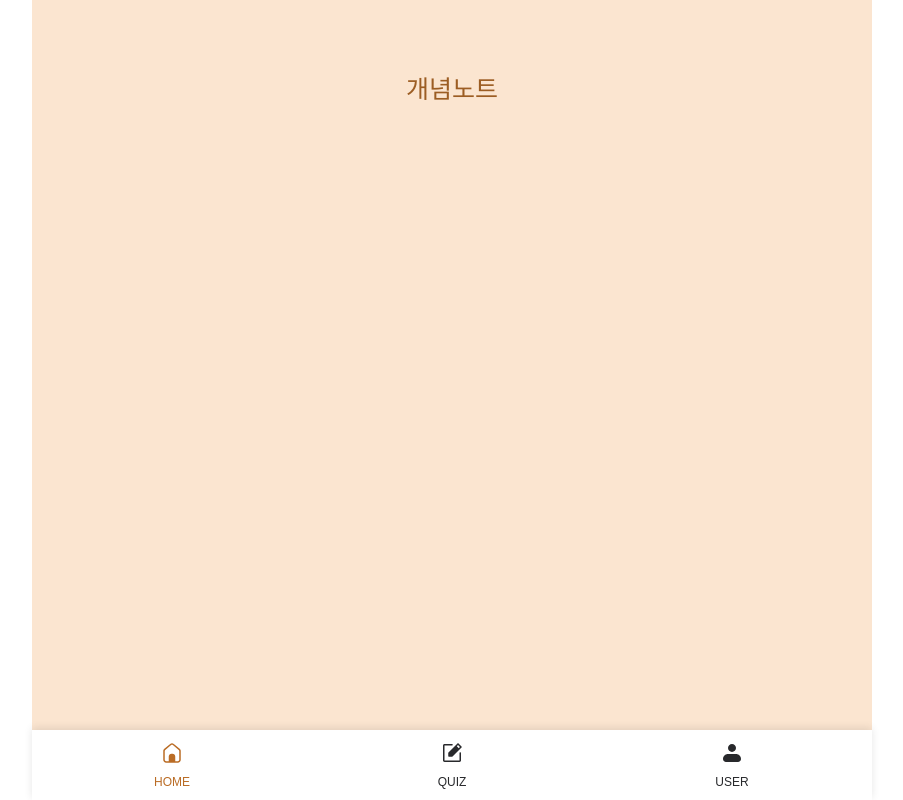
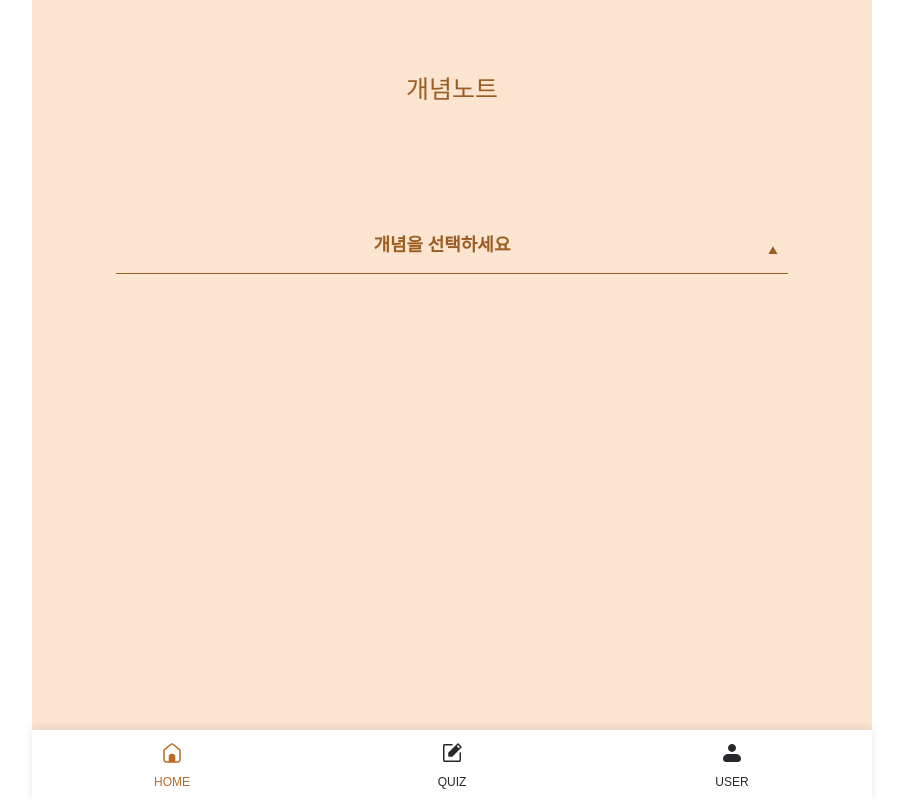
Before and after one commit to crohasang/kuiz, a React (Vite) app: page /concept_note in a window 1280 px wide. Shown: the whole page, without its empty margins (188-1091 px from the left). Built offline with nearby package versions, Linux system fonts and the light colour scheme; a web font is replaced by a local one.

Commit message:
feat(ConceptNote): 개념노트 구현

```diff
--- a/src/pages/ConceptNote.tsx
+++ b/src/pages/ConceptNote.tsx
@@ -2,10 +2,31 @@
 import { css } from '@emotion/react';
 import { Container } from '../components/common/container/Container';
 import { Col } from '../components/common/flex/Flex';
+import { useNavigate } from 'react-router-dom';
+import { useState } from 'react';
+import conceptData from '../assets/conceptData/concept.json';
 
 const ConceptNote = () => {
+  const navigate = useNavigate();
+  const [selectedConcept, setSelectedConcept] = useState('');
+  const [isOpen, setIsOpen] = useState(false);
+
+  const concepts = conceptData.concepts;
+  const currentIndex = concepts.findIndex(concept => concept.id === selectedConcept);
+  const isLastConcept = currentIndex === concepts.length - 1;
+  const selectedConceptData = concepts.find(concept => concept.id === selectedConcept);
+
+  const handleComplete = () => {
+    navigate(-1);
+  };
+
+  const handleNext = () => {
+    if (currentIndex < concepts.length - 1) {
+      setSelectedConcept(concepts[currentIndex + 1].id);
+    }
+  };
+
   return (
-
     <Container css={css`
       width: 360px;
       height: 800px;
@@ -16,7 +37,6 @@ const ConceptNote = () => {
           width: 100%;
           height: 100%;
           background: var(--brown3, #FBE5D0);
-
         `}
         alignItems="center"
       >
@@ -29,10 +49,117 @@ const ConceptNote = () => {
             font-size: 25px;
             font-style: normal;
             font-weight: 400;
-                line-height: normal;`}>개념노트</div>
+            line-height: normal;
+          `}>
+          개념노트
+        </div>
+
+        <div css={css`
+          margin-top: 120px;
+          position: relative;
+          width: 80%;
+        `}>
+          <select
+            value={selectedConcept}
+            onChange={(e) => setSelectedConcept(e.target.value)}
+            onFocus={() => setIsOpen(true)}
+            onBlur={() => setIsOpen(false)}
+            css={css`
+              width: 100%;
+              padding: 10px;
+              padding-right: 30px;
+              border: none;
+              background: none;
+              color: var(--brown0, #9C5D23);
+              text-align: center;
+              font-family: Pretendard;
+              font-size: 18px;
+              font-style: normal;
+              font-weight: 700;
+              line-height: normal;
+              cursor: pointer;
+              appearance: none;
+              &:focus {
+                outline: none;
+              }
+            `}
+          >
+            {!isOpen && <option value="">개념을 선택하세요</option>}
+            {concepts.map((concept) => (
+              <option key={concept.id} value={concept.id}>
+                {concept.question}
+              </option>
+            ))}
+          </select>
+          <div css={css`
+            position: absolute;
+            right: 10px;
+            top: 50%;
+            transform: translateY(-50%) ${isOpen ? 'rotate(0)' : 'rotate(180deg)'};
+            transition: transform 0.3s ease;
+            pointer-events: none;
+            color: var(--brown0, #9C5D23);
+          `}>
+            ▼
+          </div>
+          <div css={css`
+            width: 100%;
+            height: 1px;
+            background: var(--brown0, #9C5D23);
+            margin: 8px 0 0;
+          `} />
+        </div>
+
+        {selectedConceptData && (
+          <>
+            <div css={css`
+              margin-top: 31px;
+              width: 80%;
+              text-align: center;
+            `}>
+              <div css={css`
+                color: var(--brown0, #9C5D23);
+                font-family: Pretendard;
+                font-size: 16px;
+                line-height: 1.5;
+                white-space: pre-wrap;
+                text-align: left;
+              `}>
+                {selectedConceptData.answer}
+              </div>
+            </div>
+            <button
+              onClick={isLastConcept ? handleComplete : handleNext}
+              css={css`
+                position: absolute;
+                bottom: 20px;
+                width: 328px;
+                height: 50px;
+                flex-shrink: 0;
+                border-radius: 8px;
+                background: var(--brown2, #E39E5F);
+                border: none;
+                color: var(--white, #FFF);
+                text-align: center;
+                font-family: Pretendard;
+                font-size: 16px;
+                font-style: normal;
+                font-weight: 700;
+                line-height: normal;
+                cursor: pointer;
+
+                &:hover {
+                  opacity: 0.9;
+                }
+              `}
+            >
+              {isLastConcept ? '완료' : '다음'}
+            </button>
+          </>
+        )}
       </Col>
     </Container>
-      )
+  );
 }
 
 export default ConceptNote;
```
Lines whose indentation alone changed are shown as unchanged.
